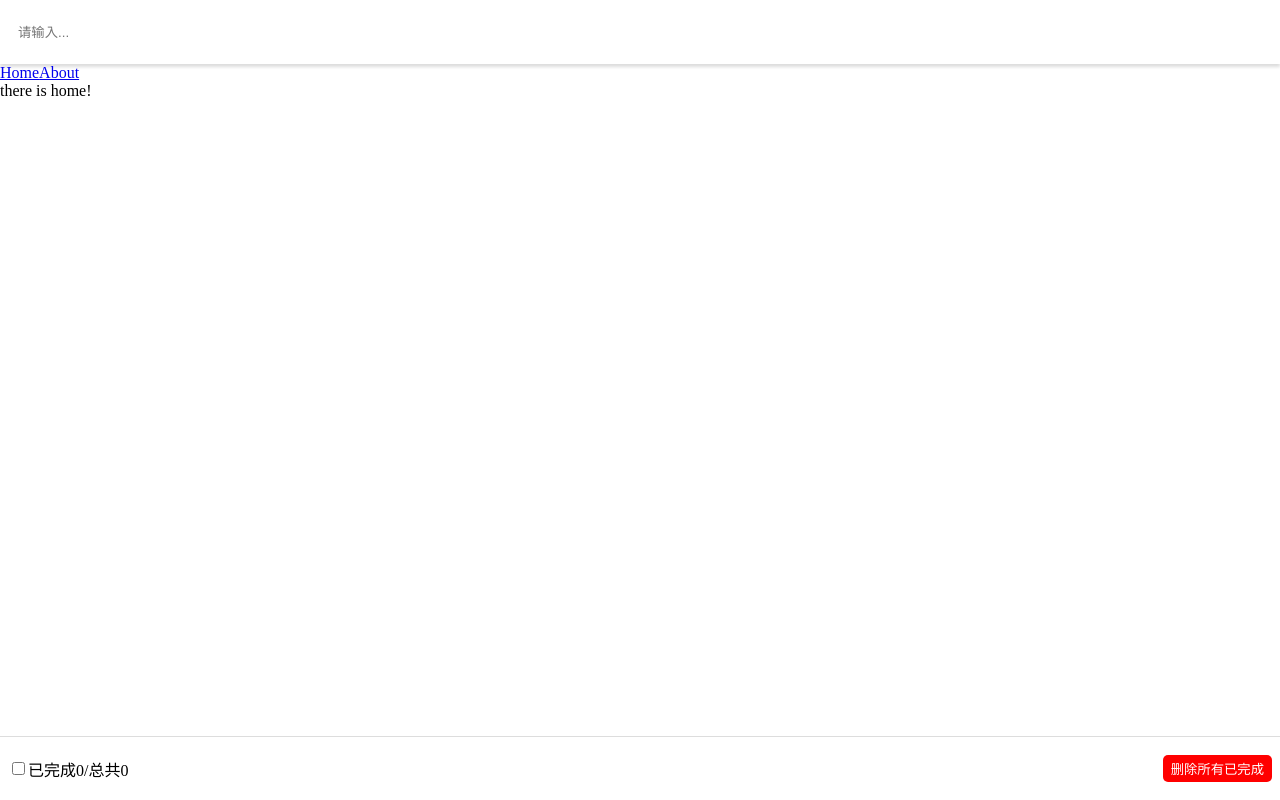
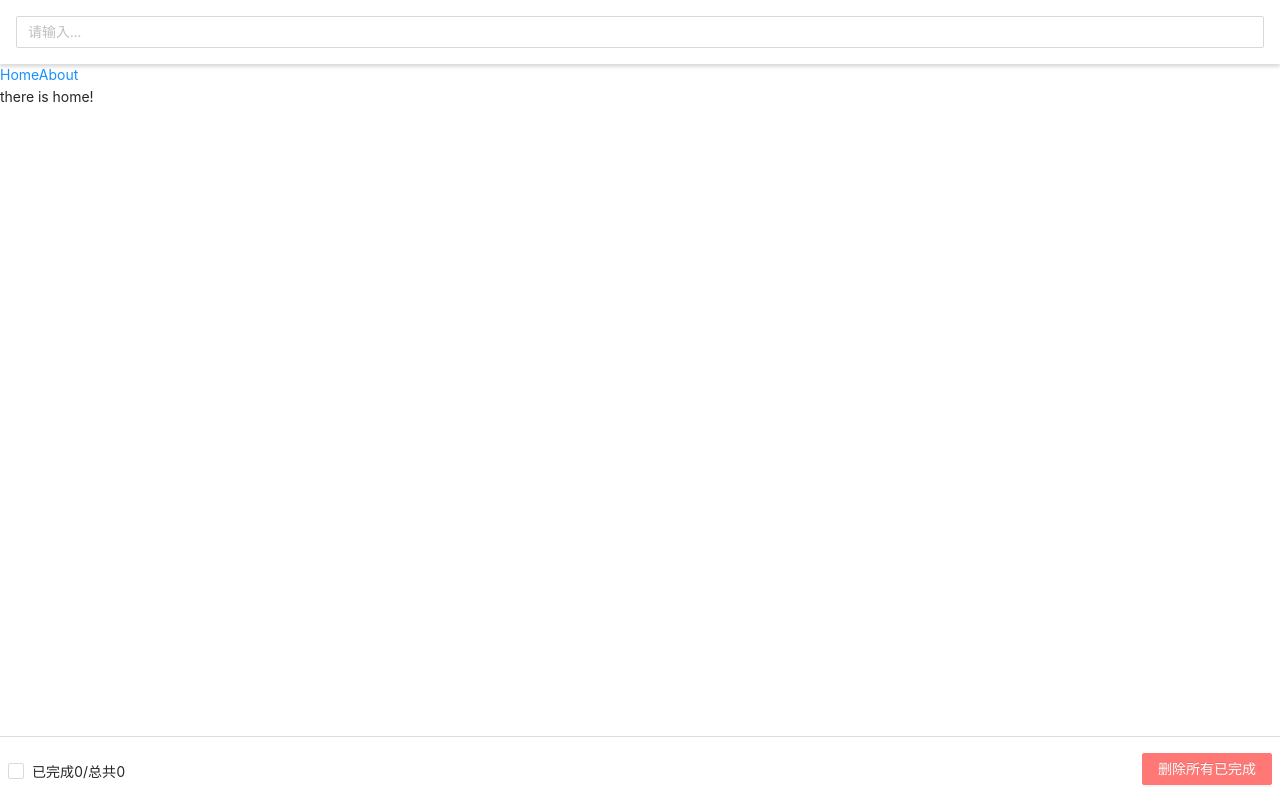
Before and after one commit to WuYunYung/react-todo, a React (Create React App) app: page /home in a window 1280 px wide. Built offline with nearby package versions, Linux system fonts and the light colour scheme.

Commit message:
feat: 引入antd

```diff
--- /dev/null
+++ b/config-overrides.js
@@ -0,0 +1,8 @@
+const { override, fixBabelImports } = require('customize-cra');
+module.exports = override(
+  fixBabelImports('import', {
+    libraryName: 'antd',
+    libraryDirectory: 'es',
+    style: 'css',
+  }),
+);
--- a/src/Footer/index.jsx
+++ b/src/Footer/index.jsx
@@ -1,10 +1,12 @@
 import React, { Component } from 'react'
 import styled from 'styled-components'
 import store from '../redux/store'
+import { Button, Checkbox } from 'antd';
 
 const MsFooter = styled.footer`
   border-top: 1px solid #ddd;
   display: flex;
+  justify-content:space-between;
   align-items: center;
   padding: 8px;
   box-sizing: border-box;
@@ -51,9 +53,16 @@ export default class Footer extends Component {
 
     return (
       <MsFooter className="footer">
-        <input type="checkbox" onChange={this.handleChange} checked={isAllDone} />
-        <p>已完成{done_count}/总共{todos_count}</p>
-        <MsButton onClick={this.handleClick}>删除所有已完成</MsButton>
+        <Checkbox
+          onChange={this.handleChange}
+          checked={isAllDone}>
+          已完成{done_count}/总共{todos_count}
+        </Checkbox>
+        <Button
+          type="danger"
+          onClick={this.handleClick}>
+          删除所有已完成
+        </Button>
       </MsFooter>
     )
   }
--- a/src/Header/index.jsx
+++ b/src/Header/index.jsx
@@ -1,6 +1,7 @@
 import React, { Component } from 'react'
 import styled from 'styled-components'
 import { nanoid } from 'nanoid'
+import { Input } from 'antd'
 import store from '../redux/store';
 
 const StyledHeader = styled.header`
@@ -9,14 +10,6 @@ const StyledHeader = styled.header`
   padding: 16px;
   display: flex;
   align-items: center;
-`
-
-const StyledInput = styled.input`
-  flex-grow: 1;
-  display: block;
-  height: 100%;
-  border: none;
-  outline: none;
 `
 
 export default class Header extends Component {
@@ -40,11 +33,10 @@ export default class Header extends Component {
   render() {
     return (
       <StyledHeader className="header">
-        <StyledInput
-          type="text"
+        <Input
+          bordered={false}
           placeholder="请输入..."
-          onKeyUp={this.handleEnter}
-        />
+          onKeyUp={this.handleEnter} />
       </StyledHeader>
     )
   }
--- a/src/Item/index.jsx
+++ b/src/Item/index.jsx
@@ -1,37 +1,20 @@
 import React, { Component } from 'react'
 import propTypes from 'prop-types'
 import styled from 'styled-components'
+import { Button, Checkbox } from 'antd'
+import { DeleteOutlined } from '@ant-design/icons'
 import store from '../redux/store'
 
+
 const Item = styled.li`
-  padding: 16px;
+  height: 64px;
+  padding: 0 16px;
   display: flex;
+  justify-content:space-between;
   align-items: center;
   user-select: none;
   &:hover{
     background:#ddd2;
-  }
-`
-const Label = styled.label`
-  flex-grow: 1;
-  display:flex;
-  align-items: center;
-
-`
-const TextBtn = styled.button`
-  border: none;
-  border-radius: 50%;
-  background: #ddd;
-  cursor: pointer;
-  width: 20px;
-  height: 20px;
-  display:flex;
-  justify-content:center;
-  align-items:center;
-  &:before {
-    content: "\\1F5D9";
-    line-height:8px;
-    font-size:8px;
   }
 `
 
@@ -80,11 +63,16 @@ export default class index extends Component {
         onMouseEnter={this.handleMouse(true)}
         onMouseLeave={this.handleMouse(false)}
       >
-        <Label>
-          <input type="checkbox" onChange={this.handleChange} checked={done} />
-          <span>{content}</span>
-        </Label>
-        {show ? <TextBtn onClick={this.handleClick} /> : ''}
+        <Checkbox
+          onChange={this.handleChange}
+          checked={done}>
+          {content}
+        </Checkbox>
+        {show ? <Button
+          type="primary"
+          shape="circle"
+          icon={<DeleteOutlined />}
+          onClick={this.handleClick} /> : ''}
       </Item>
     )
   }
```
Also changed, not shown: package.json (+9 -4 lines), 1 other file (tests, documents, lock files or other folders).
